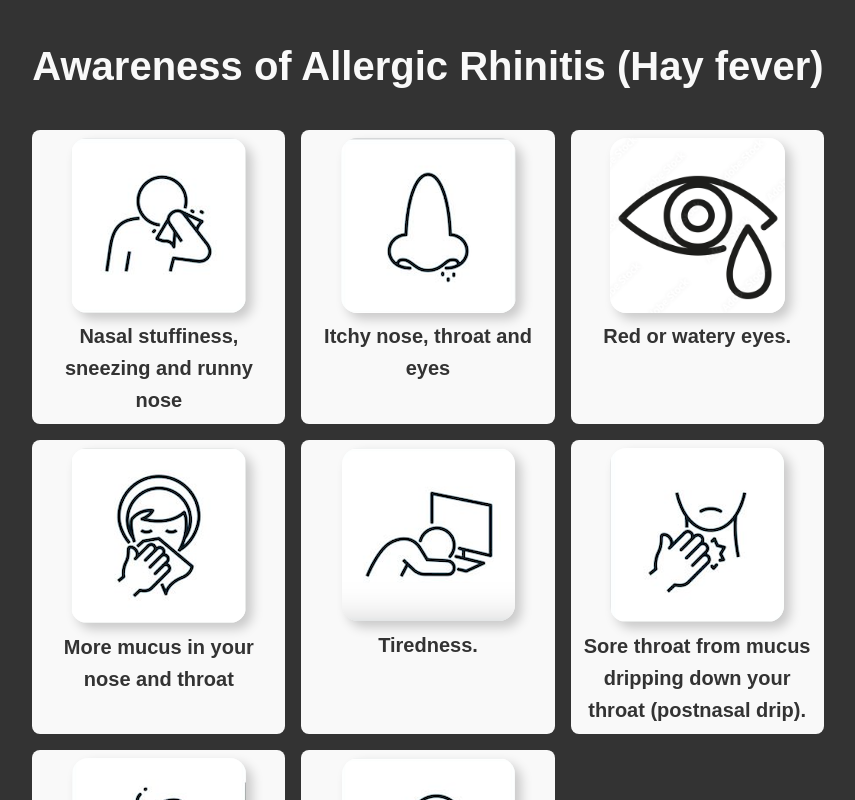
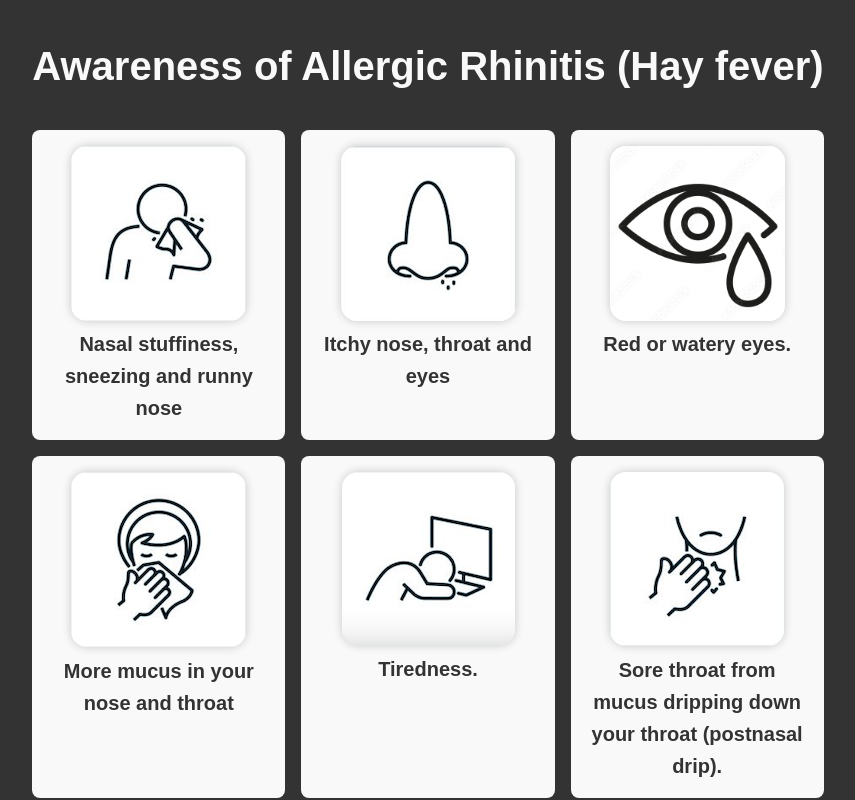
Before and after one commit to Ansonsd5/safeplay, a React (Vite) app in the folder safeplay/: page / in a window 1280 px wide. Shown: the part 2280-3080 px from the top of the page, without its empty margins (212-1067 px from the left). Built offline with nearby package versions, Linux system fonts and the light colour scheme.

Commit message:
fix: shadow for cards

```diff
--- a/safeplay/src/components/allergicAwareness/index.css
+++ b/safeplay/src/components/allergicAwareness/index.css
@@ -2,19 +2,19 @@
 
 .allergic-awareness-container {
   display: grid;
-  grid-template-columns: repeat(auto-fill, minmax(200px, 1fr));
+  grid-template-columns: repeat(auto-fill, minmax(250px, 1fr));
   gap: 16px;
 }
 
 .awareness-card {
-  padding: 0.5rem;
+  padding: 1rem;
   border-radius: 8px;
   background-color: var(--background-color-light);
   color: var(--background-color-dark);
 }
 
 .symptom-icon {
-  box-shadow: 6px 6px 12px rgba(0, 0, 0, 0.2);
+  box-shadow: 0px 0px 10px 0px rgba(0, 0, 0, 0.2);
   border-radius: 1rem;
 }
 
--- a/safeplay/src/components/allergicAwareness/index.jsx
+++ b/safeplay/src/components/allergicAwareness/index.jsx
@@ -76,7 +76,6 @@ const AllergicAwareness = () => {
       {symptoms.map((symptom, key) => (
         <div className="awareness-card" key={key}>
           <CustomWidthTooltip
-            className="card-description"
             title={symptom.description}
             arrow
             placement="top"
```
